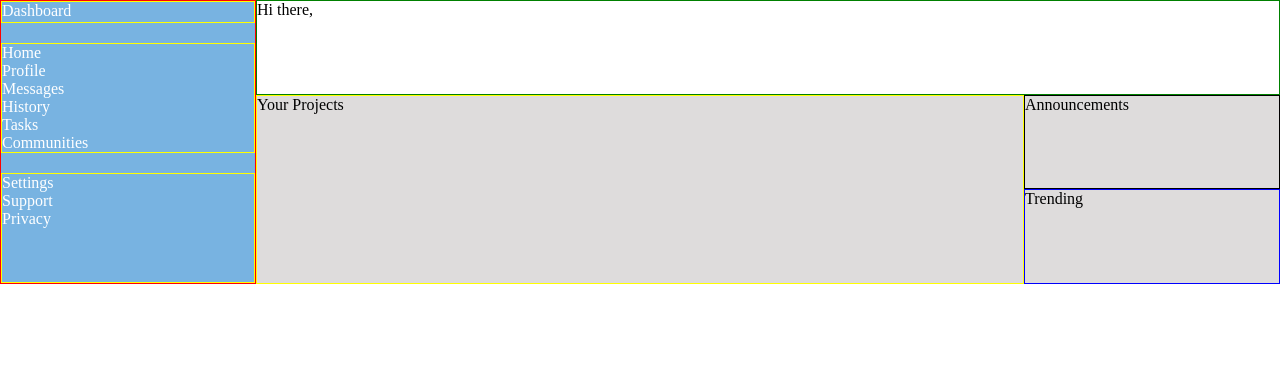
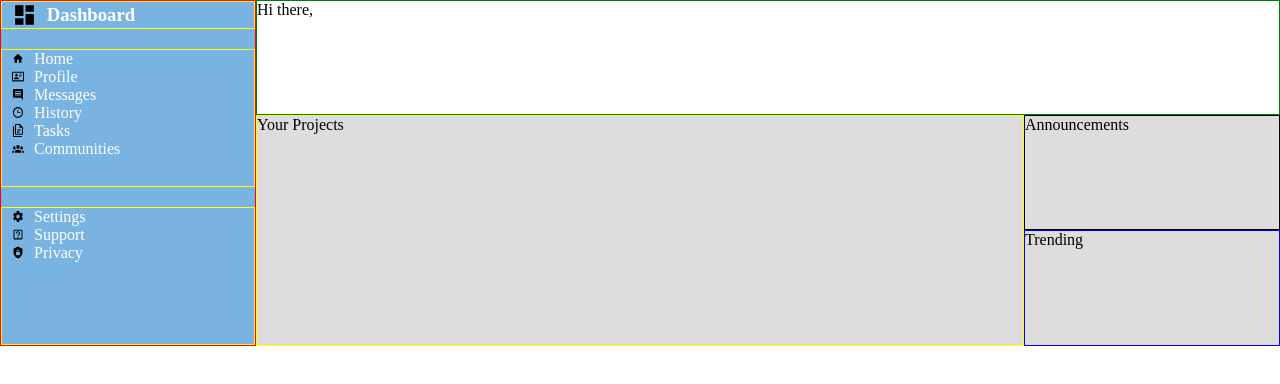
Before and after one commit to tsultan16/odin-admin-dashboard, a plain HTML site: page index.html in a window 1280 px wide. Drawn offline with Linux system fonts and the light colour scheme.

Commit message:
added dashboard nav icons

```diff
--- a/index.html
+++ b/index.html
@@ -10,21 +10,77 @@
 
     <div class="container">
         <div class="sidebar">
-            <p>Dashboard</p>
+
+            <div class="nav-item">
+                <img class = "dashboard-icon" src="./images/dashboard.svg" alt="dashboard">
+                <h3>Dashboard</h3>
+            </div>
 
             <ul class="nav-primary">
-                <li>Home</li>
-                <li>Profile</li>
-                <li>Messages</li>
-                <li>History</li>
-                <li>Tasks</li>
-                <li>Communities</li>
+                <li>
+                    <div class="nav-item">
+                        <img class = "nav-icon" src="./images/home.svg" alt="home">
+                        <span>Home</span>
+                    </div>
+                </li>
+
+                <li>
+                    <div class="nav-item">
+                        <img class = "nav-icon" src="./images/profile.svg" alt="profile">
+                        <span>Profile</span>
+                    </div>
+                </li>
+
+                <li>
+                    <div class="nav-item">
+                        <img class = "nav-icon" src="./images/messages.svg" alt="messages">
+                        <span>Messages</span>
+                    </div>
+                </li>
+
+                <li>
+                    <div class="nav-item">
+                        <img class = "nav-icon" src="./images/history.svg" alt="history">
+                        <span>History</span>
+                    </div>
+                </li>
+
+                <li>
+                    <div class="nav-item">
+                        <img class = "nav-icon" src="./images/tasks.svg" alt="tasks">
+                        <span>Tasks</span>
+                    </div>
+                </li>
+
+                <li>
+                    <div class="nav-item">
+                        <img class = "nav-icon" src="./images/communities.svg" alt="communities">
+                        <span>Communities</span>
+                    </div>
+                </li>
             </ul>
 
             <ul class="nav-secondary">
-                <li>Settings</li>
-                <li>Support</li>
-                <li>Privacy</li>
+                <li>
+                    <div class="nav-item">
+                        <img class = "nav-icon" src="./images/settings.svg" alt="settings">
+                        <span>Settings</span>
+                    </div>
+                </li>
+
+                <li>
+                    <div class="nav-item">
+                        <img class = "nav-icon" src="./images/support.svg" alt="support">
+                        <span>Support</span>
+                    </div>
+                </li>
+
+                <li>
+                    <div class="nav-item">
+                        <img class = "nav-icon" src="./images/privacy.svg" alt="privacy">
+                        <span>Privacy</span>
+                    </div>
+                </li>
             </ul>
 
         </div>
--- a/style.css
+++ b/style.css
@@ -4,7 +4,14 @@
     box-sizing: border-box;
 }
 
+body {
+    width: 100vw;
+    height: 100vh;
+}
+
 .container {
+    /* height: 100%; */
+
     display: grid;
     grid-template-columns: 1fr 3fr 1fr;
 
@@ -27,6 +34,22 @@
 .sidebar > * {
     border: 1px solid yellow;
 }
+
+.dashboard-icon {
+    height: 1.6em;
+    padding: 0 0.6em;
+}
+
+.nav-item {
+    display: flex;
+    align-items: center;
+}
+
+.nav-icon {
+    height: 0.8em;
+    padding: 0 0.6em;
+}
+
 
 .header {
     border: 1px solid green;
```
Also changed, not shown: images/avatar1.png (added), images/avatar2.jpg (added), images/avatar3.jpg (added), images/avatar4.jpg (added), images/communities.svg (added), images/dashboard.svg (added), images/history.svg (added), images/home.svg (added), images/messages.svg (added), images/privacy.svg (added), images/profile.svg (added), images/settings.svg (added), images/support.svg (added), images/tasks.svg (added).
